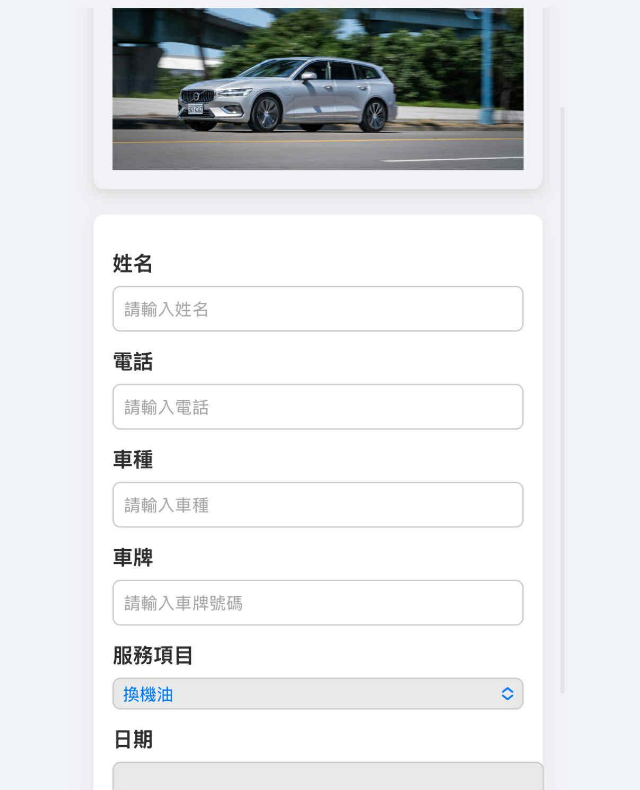
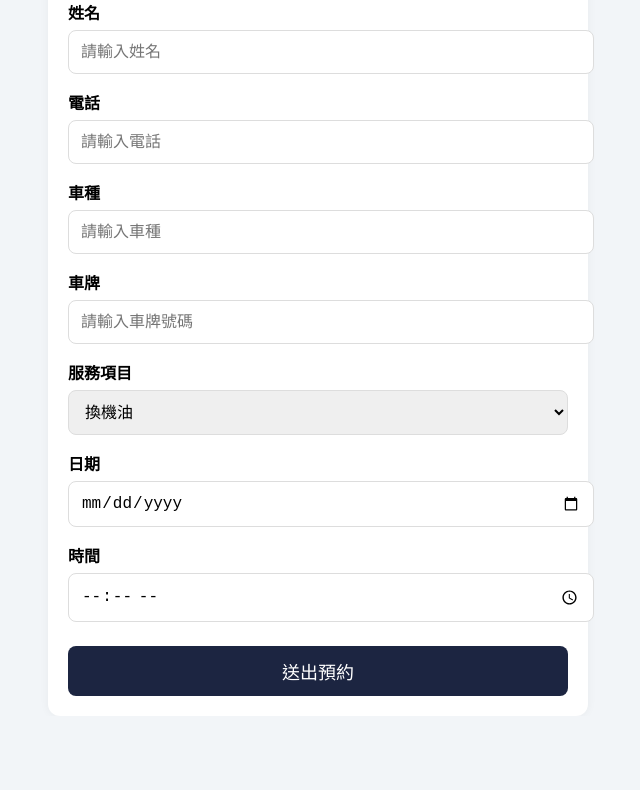
Before and after one commit to kenlin0516/yifu-volvo-booking-, a plain HTML site: page index.html in a window 1280 px wide. Shown: the part 87-877 px from the top of the page, without its empty margins (322-962 px from the left). After the commit the page ends 803 px from the top, so only its background shows below. Drawn offline with Linux system fonts and the light colour scheme.

Commit message:
Add files via upload

```diff
--- a/index.html
+++ b/index.html
@@ -1,83 +1,93 @@
 
 <!DOCTYPE html>
-<html lang="zh-TW">
+<html lang="zh-Hant">
 <head>
   <meta charset="UTF-8" />
   <meta name="viewport" content="width=device-width, initial-scale=1.0"/>
   <title>益福汽車線上預約</title>
+  <link href="https://fonts.googleapis.com/css2?family=Noto+Sans+TC:wght@500;700&display=swap" rel="stylesheet">
   <style>
     body {
-      font-family: sans-serif;
-      background-color: #f1f5f9;
+      font-family: "Noto Sans TC", sans-serif;
       margin: 0;
-      padding: 0;
+      background: #f2f5f8;
     }
     .container {
       max-width: 500px;
       margin: auto;
       padding: 20px;
-    }
-    img {
-      width: 100%;
-      border-radius: 16px;
-      margin-bottom: 20px;
+      background: white;
+      box-shadow: 0 0 10px rgba(0,0,0,0.05);
+      border-radius: 12px;
     }
     h1 {
       text-align: center;
       font-size: 24px;
-      margin-bottom: 1rem;
+      margin-top: 16px;
+    }
+    .form-group {
+      margin-top: 16px;
     }
     label {
       display: block;
-      margin-top: 12px;
-      font-weight: bold;
+      margin-bottom: 6px;
+      font-weight: 700;
     }
-    input, select, button {
+    input, select {
       width: 100%;
-      padding: 10px;
-      margin-top: 4px;
-      border: 1px solid #ccc;
+      padding: 12px;
+      border: 1px solid #ddd;
       border-radius: 8px;
       font-size: 16px;
     }
     button {
-      background-color: #1e2a5a;
+      margin-top: 24px;
+      width: 100%;
+      padding: 12px;
+      background: #1c2541;
       color: white;
-      font-weight: bold;
-      margin-top: 16px;
+      font-size: 18px;
+      border: none;
+      border-radius: 8px;
     }
   </style>
 </head>
 <body>
   <div class="container">
-    <img src="bg.jpg" alt="背景圖" />
     <h1>益福汽車線上預約</h1>
-    <form id="bookingForm">
-      <label for="name">姓名</label>
-      <input type="text" id="name" required />
-
-      <label for="phone">電話</label>
-      <input type="tel" id="phone" required />
-
-      <label for="carType">車種</label>
-      <input type="text" id="carType" required />
-
-      <label for="plate">車牌</label>
-      <input type="text" id="plate" required />
-
-      <label for="service">服務項目</label>
-      <select id="service">
-        <option value="換機油">換機油</option>
-        <option value="保養">保養</option>
-        <option value="維修">維修</option>
-      </select>
-
-      <label for="date">日期</label>
-      <input type="date" id="date" required />
-
-      <label for="time">時間</label>
-      <input type="time" id="time" required />
-
+    <form id="booking-form">
+      <div class="form-group">
+        <label>姓名</label>
+        <input type="text" name="name" placeholder="請輸入姓名" required />
+      </div>
+      <div class="form-group">
+        <label>電話</label>
+        <input type="text" name="phone" placeholder="請輸入電話" required />
+      </div>
+      <div class="form-group">
+        <label>車種</label>
+        <input type="text" name="car_type" placeholder="請輸入車種" required />
+      </div>
+      <div class="form-group">
+        <label>車牌</label>
+        <input type="text" name="license" placeholder="請輸入車牌號碼" required />
+      </div>
+      <div class="form-group">
+        <label>服務項目</label>
+        <select name="service">
+          <option>換機油</option>
+          <option>保養</option>
+          <option>檢查</option>
+        </select>
+      </div>
+      <div class="form-group">
+        <label>日期</label>
+        <input type="date" name="date" required />
+      </div>
+      <div class="form-group">
+        <label>時間</label>
+        <input type="time" name="time" required />
+      </div>
       <button type="submit">送出預約</button>
     </form>
   </div>
--- a/script.js
+++ b/script.js
@@ -1,26 +1,5 @@
 
-document.getElementById("bookingForm").addEventListener("submit", function(e) {
+document.getElementById("booking-form").addEventListener("submit", function(e) {
   e.preventDefault();
-
-  const data = {
-    name: document.getElementById("name").value,
-    phone: document.getElementById("phone").value,
-    carType: document.getElementById("carType").value,
-    plate: document.getElementById("plate").value,
-    service: document.getElementById("service").value,
-    date: document.getElementById("date").value,
-    time: document.getElementById("time").value,
-  };
-
-  fetch("https://script.google.com/macros/s/AKfycbzRxeSco9StkiQomTxk_6vsgB0K1Y1fPm6yQyjrpXJc-LIYt0wz0-Y08imkrpCdnW5e/exec", {
-    method: "POST",
-    mode: "no-cors",
-    headers: { "Content-Type": "application/json" },
-    body: JSON.stringify(data)
-  }).then(() => {
-    alert("預約成功！");
-    document.getElementById("bookingForm").reset();
-  }).catch(() => {
-    alert("發送失敗，請稍後再試！");
-  });
+  alert("預約成功！");
 });
```
